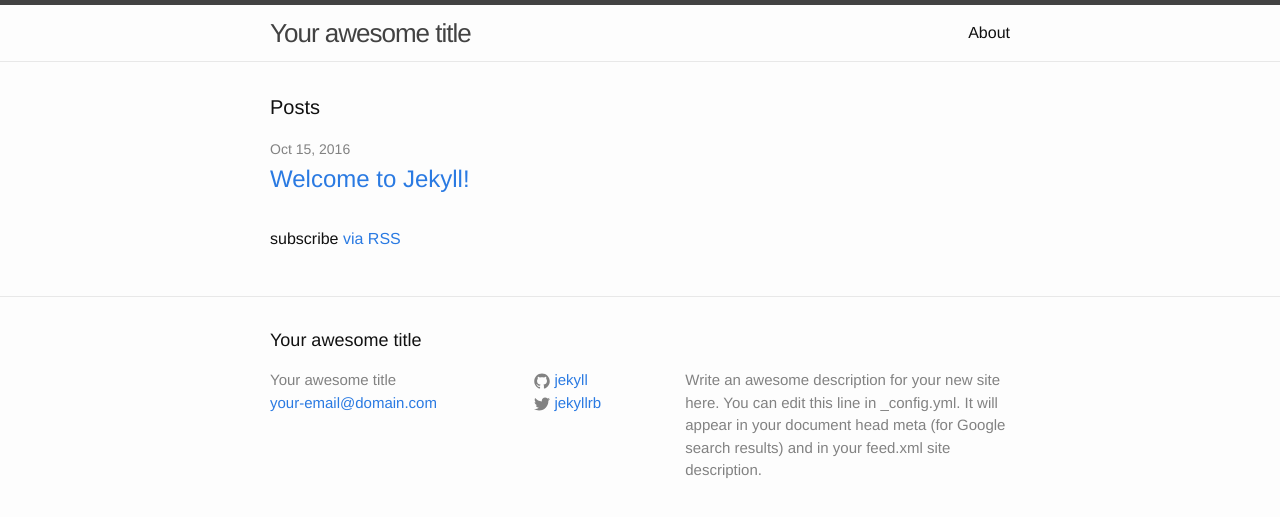
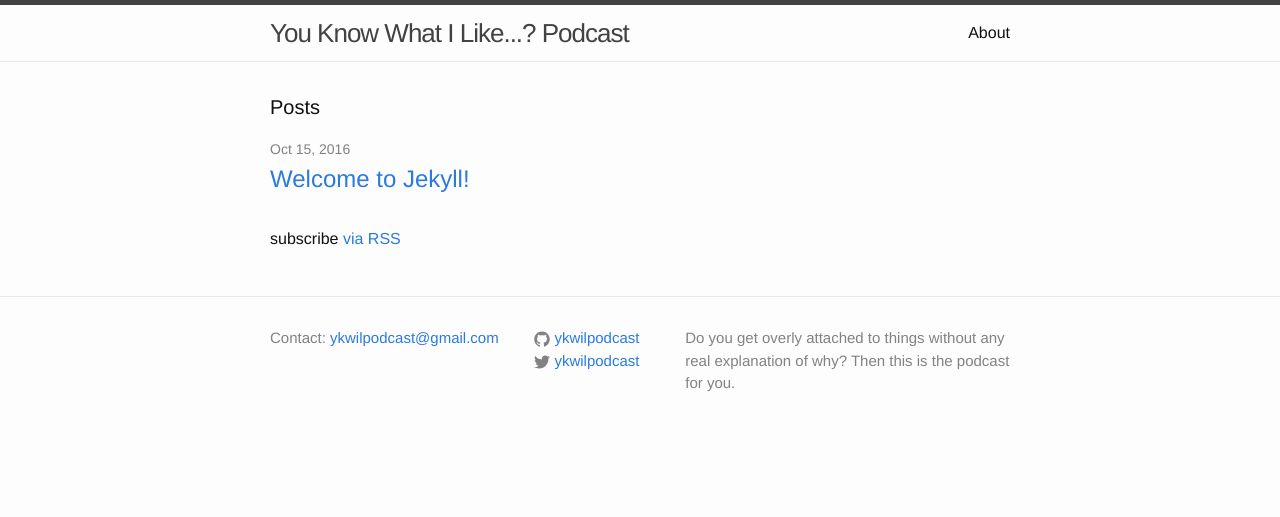
Before and after one commit to ykwilpodcast/ykwilpodcast.github.io, a Jekyll site: the page built from index.html, in a window 1280 px wide. Shown: the top 517 px of the page. Built offline with Jekyll 4.4.1, drawn with Linux system fonts in a browser that asks for light colours.

Commit message:
Updated to add basic podcast information to headers/footers

```diff
--- a/_config.yml
+++ b/_config.yml
@@ -6,16 +6,15 @@
 # 'jekyll serve'. If you change this file, please restart the server process.
 
 # Site settings
-title: Your awesome title
-email: your-email@domain.com
+title: You Know What I Like...? Podcast
+email: ykwilpodcast@gmail.com
 description: > # this means to ignore newlines until "baseurl:"
-  Write an awesome description for your new site here. You can edit this
-  line in _config.yml. It will appear in your document head meta (for
-  Google search results) and in your feed.xml site description.
+  Do you get overly attached to things without any real explanation of why? Then
+  this is the podcast for you.
 baseurl: "" # the subpath of your site, e.g. /blog
-url: "http://yourdomain.com" # the base hostname & protocol for your site
-twitter_username: jekyllrb
-github_username:  jekyll
+url: "http://ykwilpodcast.com" # the base hostname & protocol for your site
+twitter_username: ykwilpodcast
+github_username:  ykwilpodcast
 
 # Build settings
 markdown: kramdown
--- a/_includes/footer.html
+++ b/_includes/footer.html
@@ -2,13 +2,12 @@
 
   <div class="wrapper">
 
-    <h2 class="footer-heading">{{ site.title }}</h2>
+    <!-- <h2 class="footer-heading">{{ site.title }}</h2>-->
 
     <div class="footer-col-wrapper">
       <div class="footer-col footer-col-1">
         <ul class="contact-list">
-          <li>{{ site.title }}</li>
-          <li><a href="mailto:{{ site.email }}">{{ site.email }}</a></li>
+          <li>Contact: <a href="mailto:{{ site.email }}">{{ site.email }}</a></li>
         </ul>
       </div>
 
```
